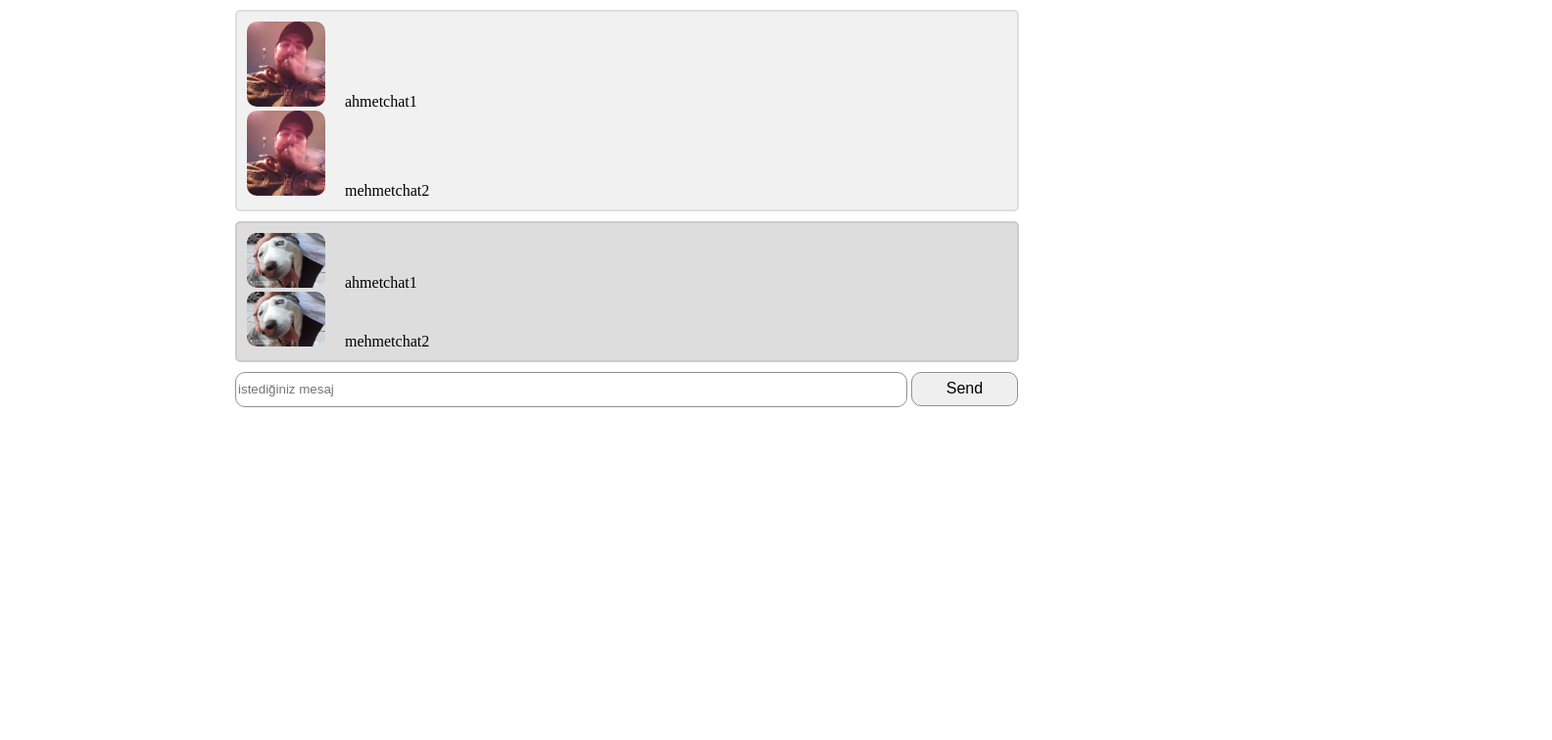
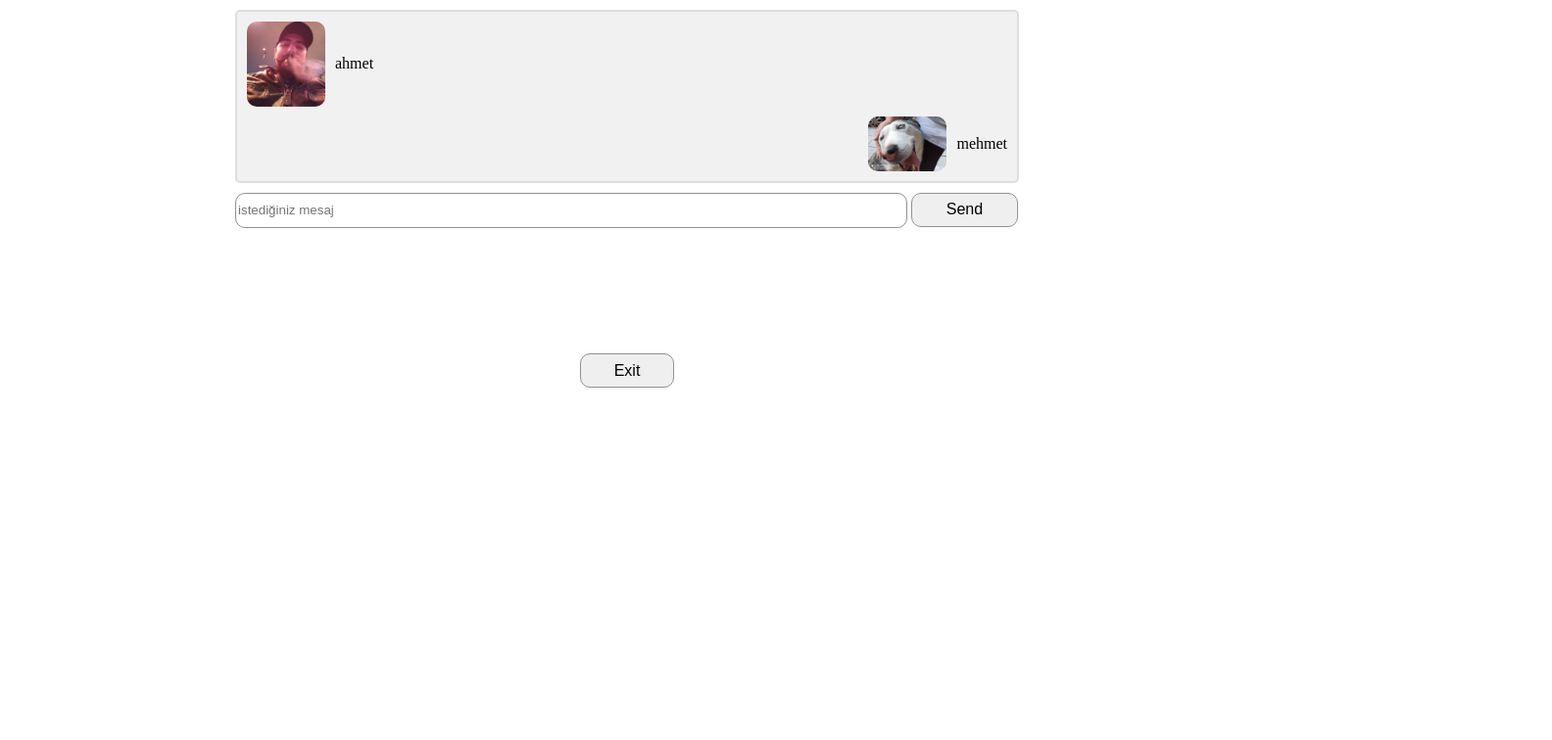
Before and after one commit to Cansinyrkl/chat-friend, a React (Create React App) app: page /chat in a window 1280 px wide. Shown: the top 756 px of the page at 98% size, 1584 px wide, since content can reach past the window. Built offline with nearby package versions, Linux system fonts and the light colour scheme.

Commit message:
chat fixed

```diff
--- a/src/App.js
+++ b/src/App.js
@@ -4,9 +4,11 @@ import { ChatContextProvider } from "./store/context/ChatContext";
 import { UserContextProvider } from "./store/context/UserContext";
 import { Route, Routes } from "react-router-dom";
 import Login from "./login/Login";
+import { StatusContextProvider } from "./store/context/StatusContext";
 function App() {
   return (
     <div className="App">
+      <StatusContextProvider>
         <UserContextProvider>
           <ChatContextProvider>
             <div className="Container">
@@ -17,6 +19,7 @@ function App() {
             </div>
           </ChatContextProvider>
         </UserContextProvider>
+      </StatusContextProvider>
     </div>
   );
 }
--- a/src/chat/Chat.js
+++ b/src/chat/Chat.js
@@ -1,47 +1,68 @@
 import uuid from "react-uuid";
 import Input from "../ınput/Input";
-import React, { useContext } from "react";
+import React, { useContext, useEffect } from "react";
 import { useNavigate } from "react-router-dom";
 import { ChatContext } from "../store/context/ChatContext";
 import "./Index.css";
 import Ahmet from "./image/01.jpeg";
 import Mehmet from "./image/02.jpeg";
+import { useStatus } from "../store/context/StatusContext";
+import { getUserInfo, removeUserInfo } from "../utils/Helpers";
+
 const Chat = () => {
   const navigate = useNavigate();
   const [chat, setChat] = useContext(ChatContext);
+  const { sendValue } = useStatus();
+  const loggedUserChatId = getUserInfo();
 
-  const sendMessage = (chat) => {
+  const handleSendClick = (e) => {
+    e.preventDefault();
+    if (loggedUserChatId === 1) {
       setChat((prev) => {
-      return [...prev, { id: uuid(), chat: chat }];
+        return [...prev, { id: uuid(), chatId: 1, sendTheMessage: sendValue }];
       });
+    } else if (loggedUserChatId === 2) {
+      setChat((prev) => {
+        return [...prev, { id: uuid(), chatId: 2, sendTheMessage: sendValue }];
+      });
+    }
   };
-  const exit = () => {
+
+  const handleExit = () => {
     navigate("/");
+    removeUserInfo();
   };
+  getUserInfo();
+
   return (
     <>
       <div className="container">
-        {chat.map((chat) => (
-          <div key={chat.id}>
+        {chat.map((chat) => {
+          if (chat.chatId === 1) {
+            return (
+              <div className="text-container-left" key={chat.id}>
                 <img src={Ahmet} alt="Avatar" className="Images" />
                 {chat.sendTheMessage}
                 {chat.chat}
               </div>
-        ))}
-      </div>
-      <div className="darker">
-        {chat.map((chat) => (
-          <div key={chat.id}>
+            );
+          } else if (chat.chatId === 2) {
+            return (
+              <div className="text-container-right" key={chat.id}>
                 <img src={Mehmet} alt="Avatar" className="Images" />
                 {chat.sendTheMessage}
                 {chat.chat}
               </div>
-        ))}
+            );
+          }
+        })}
       </div>
-      <Input sendMessage={sendMessage} className="ChatInput" />
-      <button onClick={exit} className="ExitButton">
+      <Input className="ChatInput" click={handleSendClick} />
+      <div className="exit-btn-container">
+        <button type="button" onClick={handleExit} className="ExitButton">
           Exit
         </button>
+      </div>
     </>
   );
 };
--- a/src/chat/Index.css
+++ b/src/chat/Index.css
@@ -1,11 +1,8 @@
 .container {
-  border: 2px solid #dedede;
-  background-color: #f1f1f1;
-  border-radius: 5px;
-  padding: 10px;
-  margin: 10px 0;
-}
-.darker {
+  display: flex;
+  flex-direction: column;
+  justify-content: center;
+  gap: 10px;
   border: 2px solid #dedede;
   background-color: #f1f1f1;
   border-radius: 5px;
@@ -13,18 +10,22 @@
   margin: 10px 0;
 }
 
-.darker {
-  border-color: #ccc;
-  background-color: #ddd;
+.container img {
+  max-width: 80px;
+  border-radius: 10px;
 }
 
-.container img {
-  max-width: 80px;
-  margin-right: 20px;
-  border-radius: 10px;
+.container .text-container-left {
+  display: flex;
+  justify-content: flex-start;
+  align-items: center;
+  gap: 10px;
 }
-.darker img {
-  max-width: 80px;
-  margin-right: 20px;
-  border-radius: 10px;
+
+
+.container .text-container-right {
+  display: flex;
+  justify-content: flex-end;
+  align-items: center;
+  gap: 10px;
 }
--- a/src/login/Index.css
+++ b/src/login/Index.css
@@ -18,16 +18,24 @@
   color: white;
   cursor: pointer;
 }
-.ExitButton {
+
+.exit-btn-container {
+  display: flex;
+  width: 100%;
+  margin-top: 8em;
+  justify-content: center;
+  align-items: center;
+}
+
+.exit-btn-container .ExitButton {
   font-size: 16px;
-  margin-top: 34rem;
-  margin-left: 78rem;
+  justify-content: center;
   width: 6rem;
   height: 2.2rem;
   border-radius: 10px;
   border: 1px solid rgb(147, 144, 144);
 }
-.ExitButton:hover {
+.exit-btn-container .ExitButton:hover {
   background-color: grey;
   transition: 0.4s;
   color: white;
--- a/src/login/Login.js
+++ b/src/login/Login.js
@@ -1,10 +1,11 @@
 import React, { useContext, useState } from "react";
 import { useNavigate } from "react-router-dom";
 import { UserContext } from "../store/context/UserContext";
+import { removeUserInfo, setUserInfo } from "../utils/Helpers";
 import "./Index.css";
 const Login = () => {
   const navigate = useNavigate();
-  const [users] = useContext(UserContext);
+  const { users } = useContext(UserContext);
   const [userName, setUserName] = useState("");
   const [userPasswword, setUserPasswword] = useState("");
 
@@ -19,7 +20,8 @@ const Login = () => {
       const loginCheck =
         user.username === userName && user.passwword === userPasswword;
       if (loginCheck) {
-        navigate("/chat");
+        setUserInfo(user.chatId);
+        return navigate("/chat");
       }
     });
   };
--- a/src/store/context/ChatContext.js
+++ b/src/store/context/ChatContext.js
@@ -4,8 +4,8 @@ export const ChatContext = createContext(null);
 
 export function ChatContextProvider({ children }) {
   const [chat, setChat] = useState([
-    { id: uuid(), chat: "chat1", sendTheMessage: "ahmet" },
-    { id: uuid(), chat: "chat2", sendTheMessage: "mehmet" },
+    { id: uuid(), chatId: 1, sendTheMessage: "ahmet" },
+    { id: uuid(), chatId: 2, sendTheMessage: "mehmet" },
   ]);
   return (
     <ChatContext.Provider value={[chat, setChat]}>
--- /dev/null
+++ b/src/store/context/StatusContext.js
@@ -0,0 +1,16 @@
+import { createContext, useContext, useState } from "react";
+import uuid from "react-uuid";
+export const StatusContext = createContext(null);
+
+export function StatusContextProvider({ children }) {
+  const [sendValue, setSendValue] = useState("");
+  return (
+    <StatusContext.Provider value={{sendValue, setSendValue}}>
+      {children}
+    </StatusContext.Provider>
+  );
+}
+
+export const useStatus = () => {
+  return useContext(StatusContext);
+};
--- a/src/store/context/UserContext.js
+++ b/src/store/context/UserContext.js
@@ -4,11 +4,11 @@ export const UserContext = createContext(null);
 
 export function UserContextProvider({ children }) {
   const [users, setUsers] = useState([
-    { id: 1, username: "ahmet", passwword: "123", sendTheMessage: "ahmet" },
-    { id: 2, username: "mehmet", passwword: "123", sendTheMessage: "mehmet" },
+    { id: 1, username: "ahmet", passwword: "123", chatId: 1 },
+    { id: 2, username: "mehmet", passwword: "123", chatId: 2 },
   ]);
   return (
-    <UserContext.Provider value={[users, setUsers]}>
+    <UserContext.Provider value={{ users, setUsers }}>
       {children}
     </UserContext.Provider>
   );
--- /dev/null
+++ b/src/utils/Helpers.js
@@ -0,0 +1,11 @@
+export const setUserInfo = (data) => {
+  return window.sessionStorage.setItem("userInfo", data);
+};
+
+export const getUserInfo = () => {
+  return Number(window.sessionStorage.getItem("userInfo"));
+};
+
+export const removeUserInfo = () => {
+  return window.sessionStorage.removeItem("userInfo");
+};
--- a/src/ınput/Input.js
+++ b/src/ınput/Input.js
@@ -1,28 +1,26 @@
 import React, { useState } from "react";
+import { useStatus } from "../store/context/StatusContext";
 import "./Index.css";
 
-const Input = ({ sendMessage }) => {
-  const [chatSend, setChatSend] = useState("");
+const Input = ({click}) => {
+  const { sendValue, setSendValue } = useStatus();
+
   const onChange = (e) => {
-    setChatSend(e.target.value);
-  };
-  const onSubmitHandle = (e) => {
-    e.preventDefault();
-    sendMessage(chatSend);
+    setSendValue(e.target.value);
   };
 
   return (
     <div>
-      <form onSubmit={onSubmitHandle}>
+      <form>
         <input
           className="ChatInput"
           type="text"
           onChange={onChange}
           maxLength="64"
           placeholder="istediğiniz mesaj"
-          value={chatSend}
+          value={sendValue}
         />
-        <button type="submit" className="ChatButton">
+        <button type="submit" className="ChatButton" onClick={click}>
           Send
         </button>
       </form>
```
Lines whose indentation alone changed are shown as unchanged.
